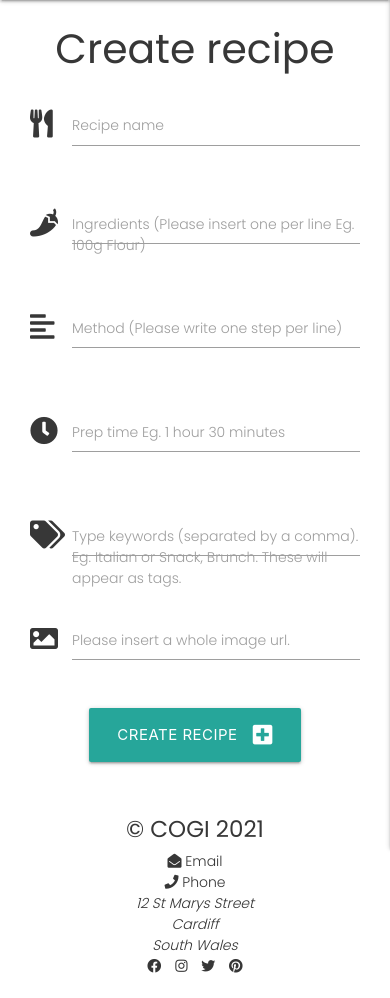
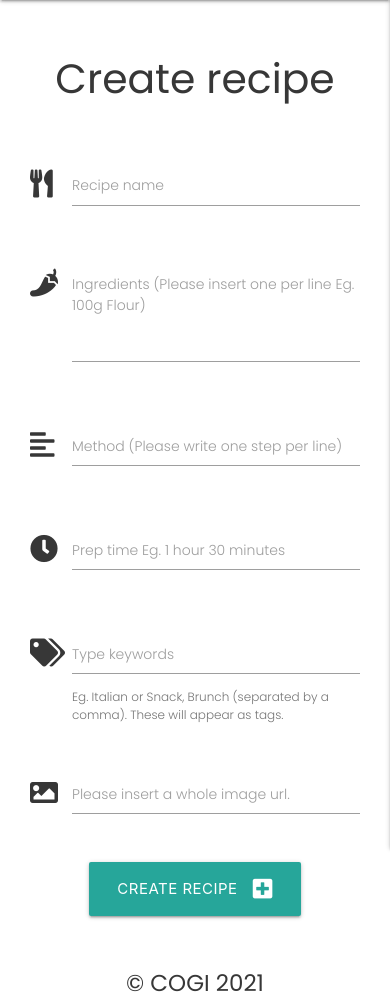
Before and after one commit to Code-Institute-Submissions/cookbook-30, a Flask app: page /add_recipe in a window 390 px wide. Shown: the part 56-1054 px from the top of the page. Before the commit the page ends 1029 px from the top, so only its background shows below. Run offline with Flask 2, Linux system fonts and the light colour scheme; the visitor is signed in with stand-in values (Sample User, id 1); a database or web service that is not in the repository returns one stand-in record (values such as "Sample title"); some libraries are stand-ins or nearby versions.

Commit message:
Add responivity to form labels for mobile

```diff
--- a/static/css/style.css
+++ b/static/css/style.css
@@ -128,6 +128,7 @@
     padding: 30px 0px;
 }
 
+
 /*  ---------------------- * Recipe cards and results */
 
 .search {
@@ -221,6 +222,16 @@
 
 /*  ---------------------- # Media queries */
 
+/*  Small devices (Mobiles) */
+
+@media (max-width: 760px) {
+
+    textarea.materialize-textarea#ingredients {
+        height: 100px;
+    }
+
+}
+
 /*  Medium devices (Tablets, 768px and up) */
 
 @media (min-width: 768px) {
--- a/templates/add_recipe.html
+++ b/templates/add_recipe.html
@@ -1,7 +1,7 @@
 {% extends "base.html" %}
 
 {% block content %}
-    <h3 class="center-align">Create recipe</h3>
+    <h3 class="center-align action">Create recipe</h3>
     <div class="row">
         <form class="col s12" method="POST" action="{{ url_for('add_recipe') }}">
             <!-- Recipe name input -->
@@ -17,7 +17,7 @@
             <div class="row">
                 <div class="input-field col s12">
                     <i class="fas fa-pepper-hot prefix"></i>
-                    <textarea id="ingredients" class="materialize-textarea" name="ingredients" rows="16" cols="40" required></textarea>
+                    <textarea id="ingredients" class="materialize-textarea" name="ingredients" rows="20" cols="40" required></textarea>
                     <label for="ingredients">Ingredients (Please insert one per line Eg. 100g Flour)</label>
                 </div>
             </div>
@@ -25,7 +25,7 @@
             <div class="row">
                 <div class="input-field col s12">
                     <i class="fas fa-align-left prefix"></i>
-                    <textarea id="method" class="materialize-textarea" name="method" rows="16" cols="80" required></textarea>
+                    <textarea id="method" class="materialize-textarea" name="method" rows="20" cols="80" required></textarea>
                     <label for="method">Method (Please write one step per line)</label>
                 </div>
             </div>
@@ -42,7 +42,10 @@
                 <div class="col s12 input-field" >
                     <i class="fas fa-tags prefix"></i>
                     <textarea id="tags" name="tags" class="materialize-textarea" type="text" required></textarea>
-                    <label for="tags">Type keywords (separated by a comma). Eg. Italian or Snack, Brunch. These will appear as tags.</label>
+                    <label for="tags">Type keywords</label>
+                    <span class="helper-text" data-error="wrong" data-success="right">
+                        Eg. Italian or Snack, Brunch (separated by a comma). These will appear as tags.
+                    </span>
                 </div>
             </div>
             <!-- Recipe image request a URL from user -->
```
Also changed, not shown: templates/edit_recipe.html (+8 -5 lines).
